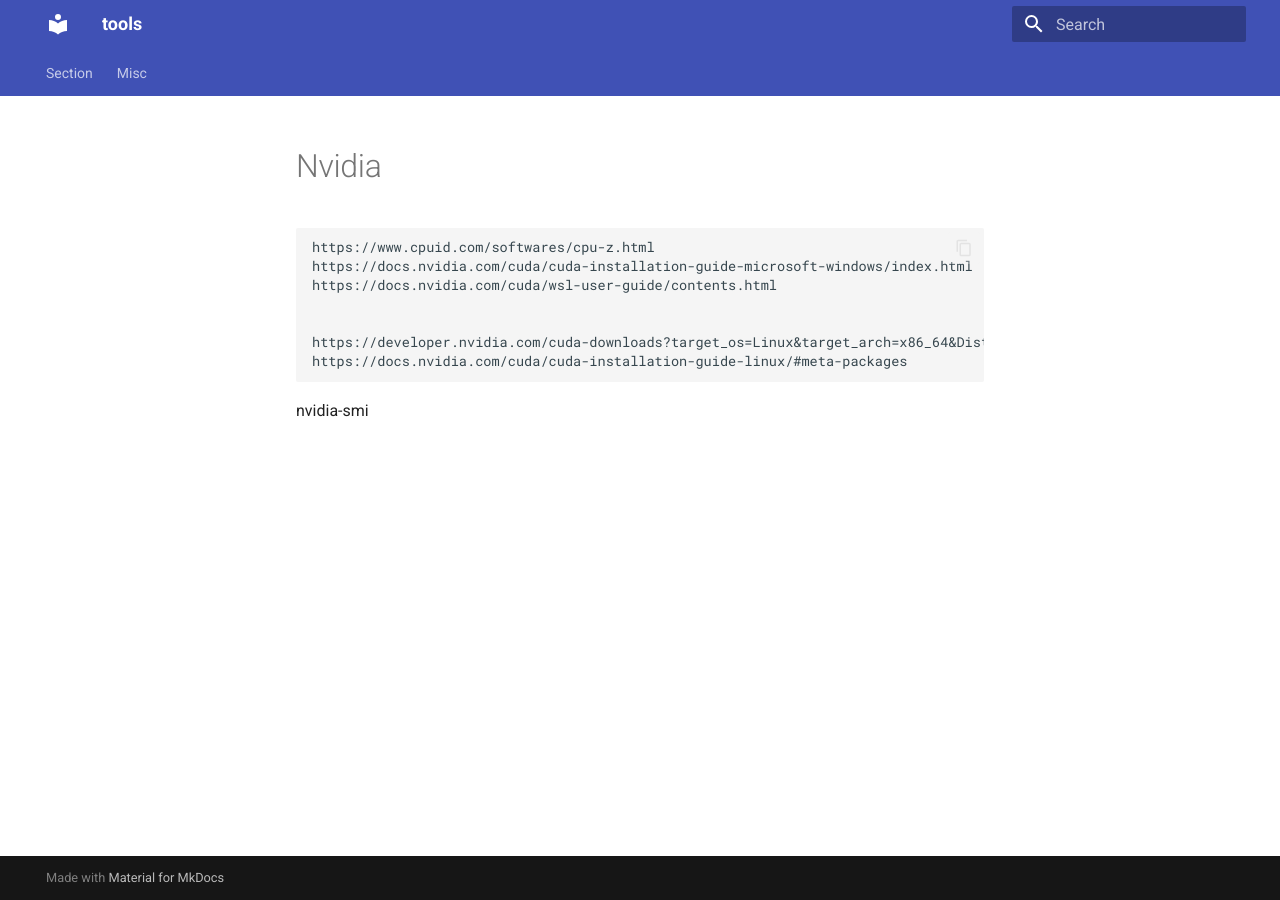
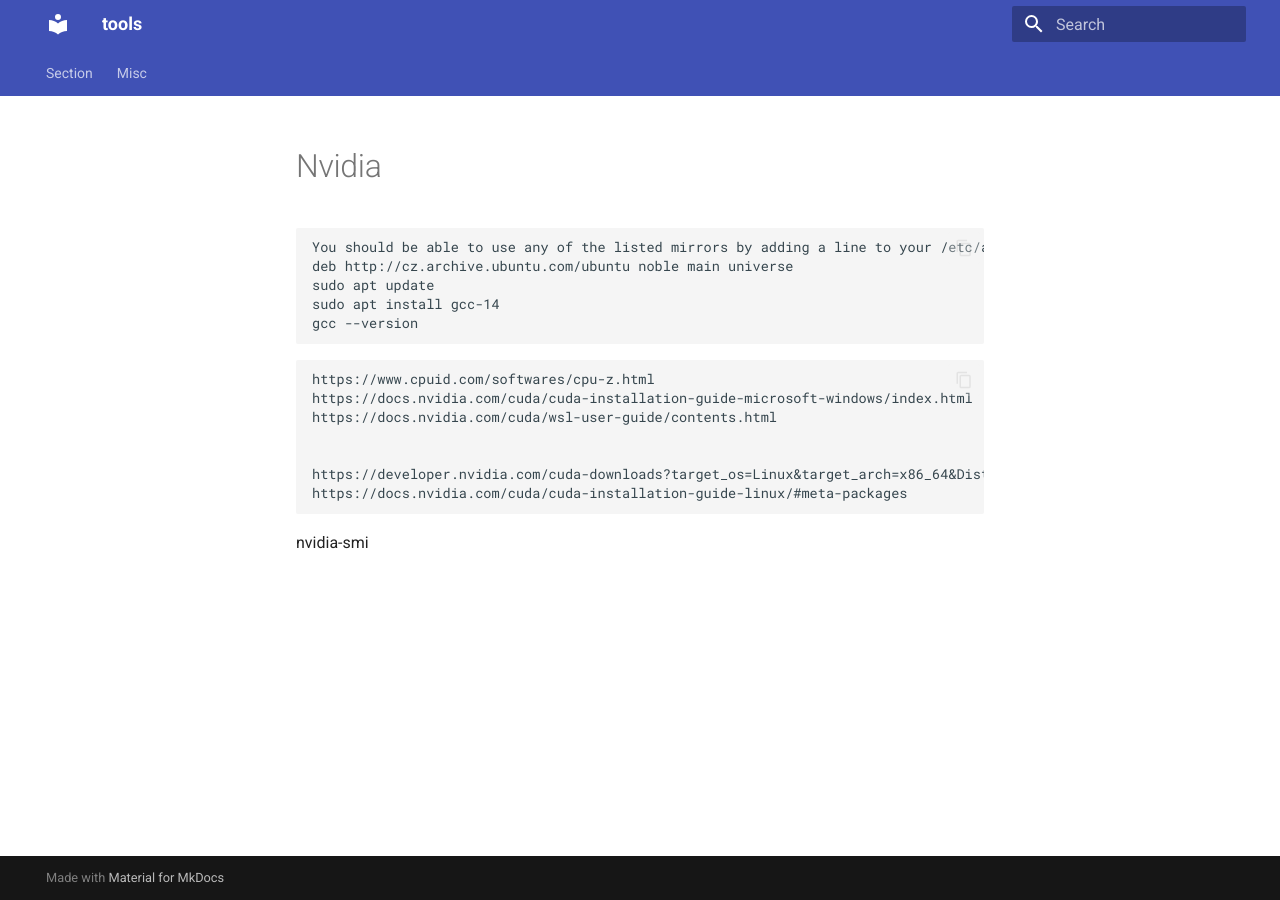
Before and after one commit to roshankarande/tools, an MkDocs documentation site: the page built from docs/misc/nvidia.md, in a window 1280 px wide. Built offline with MkDocs 1.6.1 and Material for MkDocs 9.7.7, drawn with Linux system fonts in a browser that asks for light colours.

Commit message:
Update nvidia.md

````diff
--- a/docs/misc/nvidia.md
+++ b/docs/misc/nvidia.md
@@ -1,3 +1,12 @@
+```
+You should be able to use any of the listed mirrors by adding a line to your /etc/apt/sources.list like this:
+deb http://cz.archive.ubuntu.com/ubuntu noble main universe
+sudo apt update
+sudo apt install gcc-14
+gcc --version
+
+```
+
 ```
 https://www.cpuid.com/softwares/cpu-z.html
 https://docs.nvidia.com/cuda/cuda-installation-guide-microsoft-windows/index.html
````
